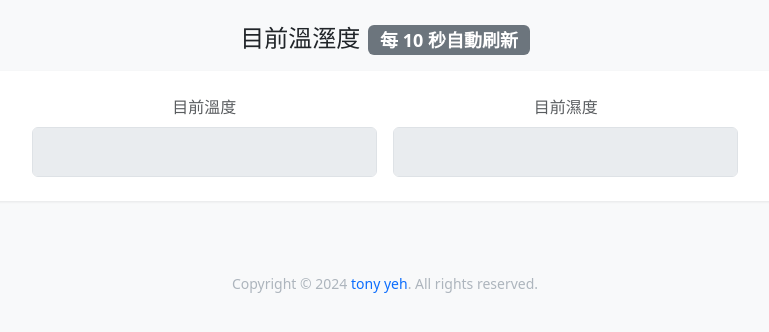
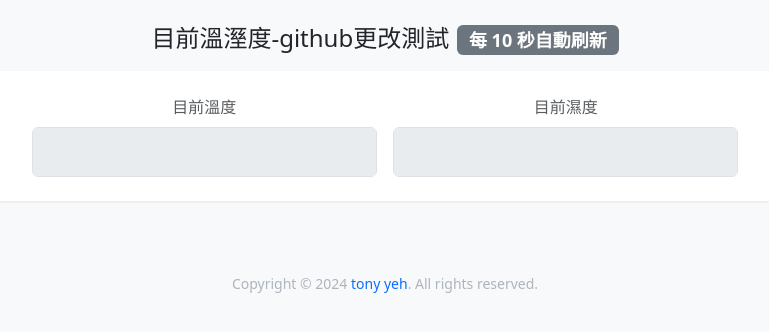
Before and after one commit to xsmn508/homework5-C2, a Django app: template templates/show_temperature1.html in a window 1280 px wide. Shown: the part 57-389 px from the top of the page, without its empty margins (255-1024 px from the left). Run offline with Django 3.2, Linux system fonts and the light colour scheme; the template is opened without the code that fills it, so the values that code supplies are empty.

Commit message:
9/24 change template

```diff
--- a/templates/show_temperature1.html
+++ b/templates/show_temperature1.html
@@ -7,7 +7,7 @@
 {% endblock %}
 
 {% block content %}
-    <h4 class="mb-3 text-center">目前溫溼度<span class="badge bg-secondary ms-2">每 10 秒自動刷新</span></h4>
+    <h4 class="mb-3 text-center">目前溫溼度-github更改測試<span class="badge bg-secondary ms-2">每 10 秒自動刷新</span></h4>
     <div class="card">
         <div class="card-body p-4">
             <div class="row g-3 justify-content-center text-center">
```
